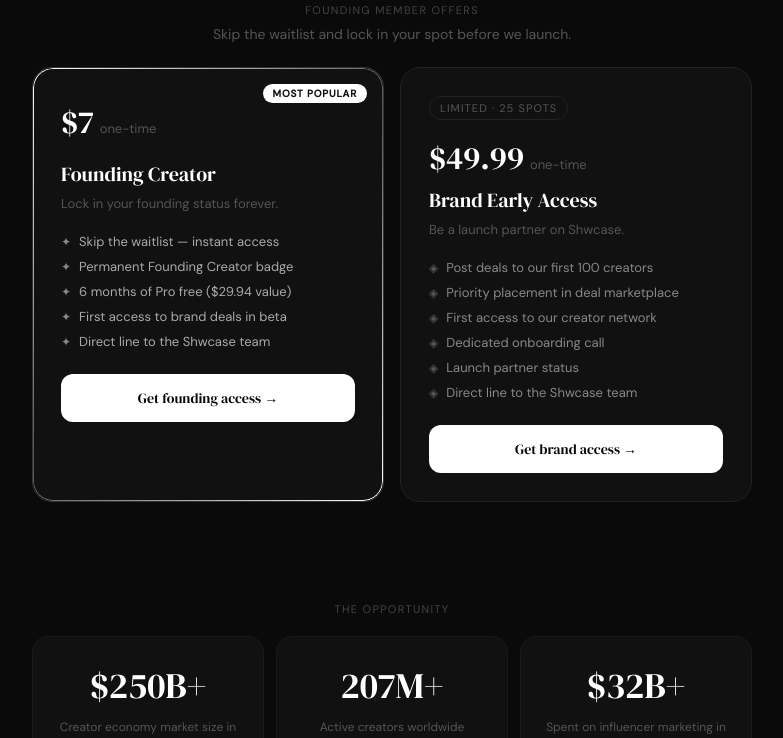
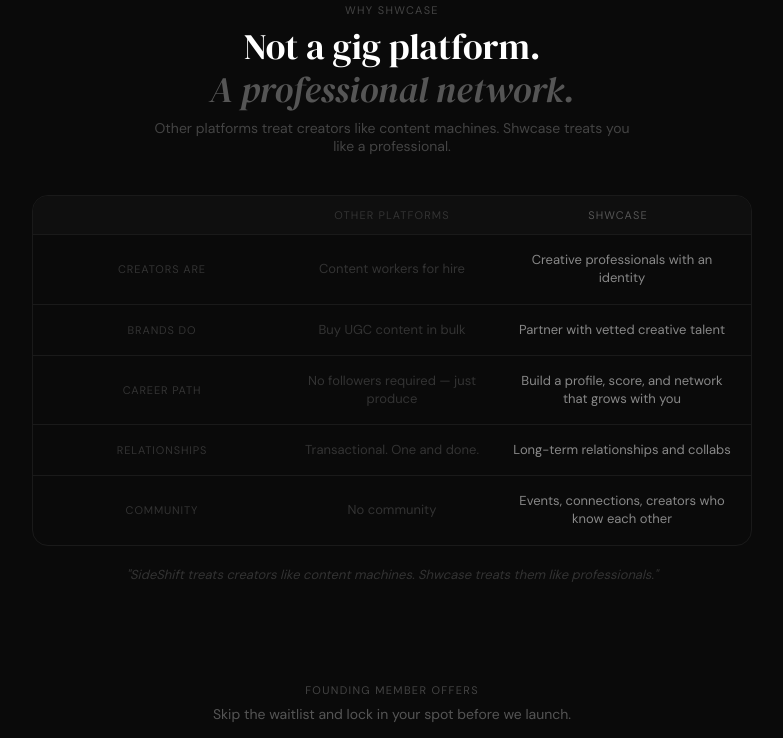
Before and after one commit to joshuapepper09/shwcase-landing, a Next.js app: page / in a window 1280 px wide. Shown: the part 940-1678 px from the top of the page, without its empty margins (248-1031 px from the left). Built offline with nearby package versions, Linux system fonts and the light colour scheme.

Commit message:
Add why we're different section, revise brand card to free apply model

```diff
--- a/app/page.tsx
+++ b/app/page.tsx
@@ -8,7 +8,7 @@
   const [submitted, setSubmitted] = useState(false)
   const [submitting, setSubmitting] = useState(false)
   const [showFloat, setShowFloat] = useState(false)
-  const [spotsLeft, setSpotsLeft] = useState(100)
+  const [spotsLeft] = useState(100)
 
   useEffect(() => {
     const handleScroll = () => setShowFloat(window.scrollY > 500)
@@ -27,12 +27,39 @@
         body: JSON.stringify({ email, userType: userType || 'not specified' }),
       })
       setSubmitted(true)
-      setSpotsLeft(prev => Math.max(prev - 1, 0))
     } catch {
       setSubmitted(true)
     }
     setSubmitting(false)
   }
+
+  const differences = [
+    {
+      them: 'Content workers for hire',
+      us: 'Creative professionals with an identity',
+      label: 'Creators are',
+    },
+    {
+      them: 'Buy UGC content in bulk',
+      us: 'Partner with vetted creative talent',
+      label: 'Brands do',
+    },
+    {
+      them: 'No followers required — just produce',
+      us: 'Build a profile, score, and network that grows with you',
+      label: 'Career path',
+    },
+    {
+      them: 'Transactional. One and done.',
+      us: 'Long-term relationships and collabs',
+      label: 'Relationships',
+    },
+    {
+      them: 'No community',
+      us: 'Events, connections, creators who know each other',
+      label: 'Community',
+    },
+  ]
 
   const creatorFeatures = [
     { icon: '✦', title: 'Build your portfolio', desc: 'Post your work, showcase your gear, and let your creative identity speak for itself.' },
@@ -77,7 +104,8 @@
         .founding-card:hover { transform: translateY(-2px); }
         .brand-card { background: #111; border: 1px solid #222; border-radius: 20px; padding: 28px; text-align: left; transition: all 0.2s; }
         .brand-card:hover { border-color: #333 !important; transform: translateY(-2px); }
-        .live-dot { width: 8px; height: 8px; border-radius: 50%; background: #22c55e; display: inline-block; animation: pulse 2s infinite; margin-right: 8px; }
+        .live-dot { width: 8px; height: 8px; border-radius: 50%; background: #22c55e; display: inline-block; animation: pulse 2s infinite; margin-right: 8px; flex-shrink: 0; }
+        .diff-row:hover { background: #111 !important; }
       `}</style>
 
       {/* Header */}
@@ -95,10 +123,10 @@
 
       <div style={{ flex: 1, display: 'flex', flexDirection: 'column', alignItems: 'center', padding: '60px 24px 40px', textAlign: 'center' }}>
 
-        {/* Beta badge */}
-        <div className="fade-1" style={{ marginBottom: '24px', display: 'flex', alignItems: 'center', gap: '16px', flexWrap: 'wrap', justifyContent: 'center' }}>
+        {/* Beta badges */}
+        <div className="fade-1" style={{ marginBottom: '24px', display: 'flex', alignItems: 'center', gap: '12px', flexWrap: 'wrap', justifyContent: 'center' }}>
           <span style={{ fontSize: '11px', color: '#555', letterSpacing: '0.15em', textTransform: 'uppercase', border: '1px solid #222', borderRadius: '100px', padding: '6px 16px', display: 'flex', alignItems: 'center' }}>
-            <span className="live-dot"></span>Beta — {spotsLeft} spots remaining
+            <span className="live-dot"></span>Beta — {spotsLeft} creator spots remaining
           </span>
           <span style={{ fontSize: '11px', color: '#22c55e', letterSpacing: '0.12em', textTransform: 'uppercase', border: '1px solid #1a3a1a', borderRadius: '100px', padding: '6px 16px' }}>
             ◈ 1 brand deal live now
@@ -176,12 +204,45 @@
           )}
         </div>
 
+        {/* Why we're different */}
+        <div style={{ width: '100%', maxWidth: '720px', marginBottom: '100px' }}>
+          <p style={{ fontSize: '11px', color: '#444', letterSpacing: '0.12em', textTransform: 'uppercase', marginBottom: '8px' }}>Why Shwcase</p>
+          <p style={{ fontFamily: 'DM Serif Display, serif', fontSize: 'clamp(24px, 4vw, 36px)', color: 'white', marginBottom: '8px', lineHeight: 1.2 }}>
+            Not a gig platform.<br />
+            <span style={{ fontStyle: 'italic', color: '#555' }}>A professional network.</span>
+          </p>
+          <p style={{ fontSize: '14px', color: '#444', marginBottom: '40px', maxWidth: '480px', margin: '0 auto 40px' }}>
+            Other platforms treat creators like content machines. Shwcase treats you like a professional.
+          </p>
+
+          <div style={{ border: '1px solid #1a1a1a', borderRadius: '16px', overflow: 'hidden' }}>
+            {/* Header row */}
+            <div style={{ display: 'grid', gridTemplateColumns: '1fr 1fr 1fr', background: '#0f0f0f', padding: '12px 20px', borderBottom: '1px solid #1a1a1a' }}>
+              <p style={{ fontSize: '11px', color: '#333', textTransform: 'uppercase', letterSpacing: '0.1em' }}></p>
+              <p style={{ fontSize: '11px', color: '#333', textTransform: 'uppercase', letterSpacing: '0.1em', textAlign: 'center' }}>Other platforms</p>
+              <p style={{ fontSize: '11px', color: '#555', textTransform: 'uppercase', letterSpacing: '0.1em', textAlign: 'center' }}>Shwcase</p>
+            </div>
+            {differences.map((d, i) => (
+              <div key={d.label} className="diff-row" style={{ display: 'grid', gridTemplateColumns: '1fr 1fr 1fr', padding: '16px 20px', borderBottom: i < differences.length - 1 ? '1px solid #1a1a1a' : 'none', background: 'transparent', transition: 'background 0.15s', alignItems: 'center', gap: '12px' }}>
+                <p style={{ fontSize: '11px', color: '#333', textTransform: 'uppercase', letterSpacing: '0.08em' }}>{d.label}</p>
+                <p style={{ fontSize: '13px', color: '#333', textAlign: 'center', lineHeight: 1.4 }}>{d.them}</p>
+                <p style={{ fontSize: '13px', color: '#888', textAlign: 'center', lineHeight: 1.4 }}>{d.us}</p>
+              </div>
+            ))}
+          </div>
+
+          <p style={{ fontSize: '13px', color: '#333', marginTop: '20px', fontStyle: 'italic' }}>
+            "SideShift treats creators like content machines. Shwcase treats them like professionals."
+          </p>
+        </div>
+
         {/* Founding offers */}
         <div className="fade-5" style={{ width: '100%', maxWidth: '720px', marginBottom: '100px' }}>
           <p style={{ fontSize: '11px', color: '#444', letterSpacing: '0.12em', textTransform: 'uppercase', marginBottom: '8px' }}>Founding member offers</p>
           <p style={{ fontSize: '14px', color: '#555', marginBottom: '24px' }}>Skip the waitlist and lock in your spot before we launch.</p>
           <div style={{ display: 'grid', gridTemplateColumns: 'repeat(auto-fit, minmax(280px, 1fr))', gap: '16px' }}>
 
+            {/* Founding Creator */}
             <div className="founding-card">
               <div style={{ position: 'absolute', top: '16px', right: '16px', fontSize: '10px', color: '#111', background: 'white', borderRadius: '100px', padding: '3px 10px', letterSpacing: '0.08em', textTransform: 'uppercase', fontWeight: 600 }}>
                 Most Popular
@@ -206,18 +267,21 @@
               </a>
             </div>
 
+            {/* Brand Early Access — revised */}
             <div className="brand-card">
               <div style={{ display: 'flex', alignItems: 'center', justifyContent: 'space-between', marginBottom: '16px' }}>
-                <span style={{ fontSize: '11px', color: '#555', letterSpacing: '0.1em', textTransform: 'uppercase', border: '1px solid #222', borderRadius: '100px', padding: '4px 10px' }}>Limited · 25 spots</span>
+                <span style={{ fontSize: '11px', color: '#555', letterSpacing: '0.1em', textTransform: 'uppercase', border: '1px solid #222', borderRadius: '100px', padding: '4px 10px' }}>Limited · 10 spots</span>
+                <span style={{ fontSize: '11px', color: '#22c55e', letterSpacing: '0.08em', textTransform: 'uppercase' }}>Applications open</span>
               </div>
               <div style={{ marginBottom: '6px' }}>
-                <span style={{ fontFamily: 'DM Serif Display, serif', fontSize: '32px', color: 'white' }}>$49.99</span>
-                <span style={{ fontSize: '13px', color: '#555', marginLeft: '6px' }}>one-time</span>
+                <span style={{ fontFamily: 'DM Serif Display, serif', fontSize: '32px', color: 'white' }}>Free</span>
+                <span style={{ fontSize: '13px', color: '#555', marginLeft: '6px' }}>to apply</span>
               </div>
-              <p style={{ fontFamily: 'DM Serif Display, serif', fontSize: '20px', color: 'white', marginBottom: '6px' }}>Brand Early Access</p>
-              <p style={{ fontSize: '13px', color: '#555', marginBottom: '20px', lineHeight: 1.5 }}>Be a launch partner on Shwcase.</p>
+              <p style={{ fontFamily: 'DM Serif Display, serif', fontSize: '20px', color: 'white', marginBottom: '6px' }}>Brand Partner</p>
+              <p style={{ fontSize: '13px', color: '#555', marginBottom: '6px', lineHeight: 1.5 }}>Apply now. Pay only when approved.</p>
+              <p style={{ fontSize: '12px', color: '#333', marginBottom: '20px', lineHeight: 1.5 }}>Once we review and approve your brand, you'll unlock the ability to post deals to our creator network. Approved brands pay $99 to activate.</p>
               <div style={{ display: 'flex', flexDirection: 'column', gap: '8px', marginBottom: '24px' }}>
-                {['Post deals to our first 100 creators', 'Priority placement in deal marketplace', 'First access to our creator network', 'Dedicated onboarding call', 'Launch partner status', 'Direct line to the Shwcase team'].map(perk => (
+                {['Access to our first 100 creators', 'Post deals to the marketplace', 'Review applications in-app', 'Message creators directly', 'Launch partner status + badge'].map(perk => (
                   <div key={perk} style={{ display: 'flex', alignItems: 'center', gap: '8px' }}>
                     <span style={{ fontSize: '12px', color: '#555' }}>◈</span>
                     <span style={{ fontSize: '13px', color: '#888' }}>{perk}</span>
@@ -225,8 +289,8 @@
                 ))}
               </div>
               <a href="https://buy.stripe.com/5kQfZh5uyeSb9Qy7H1gw002" target="_blank" rel="noopener noreferrer"
-                style={{ display: 'block', width: '100%', padding: '14px', background: 'white', color: '#0a0a0a', borderRadius: '12px', fontSize: '14px', fontFamily: 'DM Serif Display, serif', textDecoration: 'none', textAlign: 'center' }}>
-                Get brand access →
+                style={{ display: 'block', width: '100%', padding: '14px', background: 'transparent', color: 'white', border: '1px solid #333', borderRadius: '12px', fontSize: '14px', fontFamily: 'DM Serif Display, serif', textDecoration: 'none', textAlign: 'center' }}>
+                Apply as a brand →
               </a>
             </div>
           </div>
```
